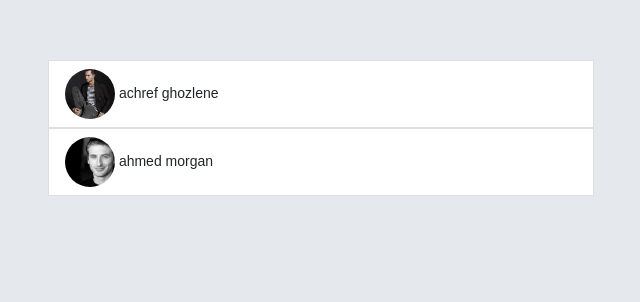
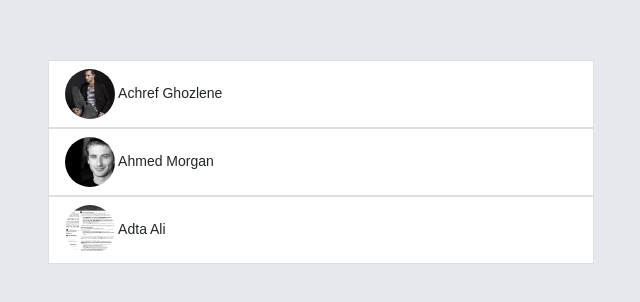
Before and after one commit to ghozlene/angular-course, an Angular app: page / in a window 1280 px wide. Shown: the top 302 px of the page, without its empty margins (34-674 px from the left). Built offline with nearby package versions, Linux system fonts and the light colour scheme.

Commit message:
working with pipes & using custom pipe too

```diff
--- a/src/app/app.module.ts
+++ b/src/app/app.module.ts
@@ -16,6 +16,7 @@ import { StylesComponent } from './directive/styles/styles.component';
 import { ClassComponent } from './directive/class/class.component';
 import { HighlightDirective } from './directive/highlight.directive';
 import { RainbowDirective } from './directive/rainbow.directive';
+import { DefaultPipePipe } from './cvTech/default-pipe.pipe';
 
 @NgModule({
   declarations: [
@@ -32,7 +33,8 @@ import { RainbowDirective } from './directive/rainbow.directive';
     StylesComponent,
     ClassComponent,
     HighlightDirective,
-    RainbowDirective
+    RainbowDirective,
+    DefaultPipePipe
   ],
   imports: [
     BrowserModule, FormsModule
--- a/src/app/cvTech/cv/cv.component.ts
+++ b/src/app/cvTech/cv/cv.component.ts
@@ -15,7 +15,7 @@ export class CvComponent implements OnInit {
     this.personnes = [
       new Personne(1, 'ghozlene', 'achref', 25, 'rotating_card_profile3.png', 54140, 'dev'),
       new Personne(2, 'morgan', 'ahmed', 35, 'rotating_card_profile2.png', 254870, 'designer'),
-
+      new Personne(3, 'ali', 'adta', 35, '', 32568, 'test'),
     ]
 
 
--- /dev/null
+++ b/src/app/cvTech/default-pipe.pipe.ts
@@ -0,0 +1,16 @@
+import { Pipe, PipeTransform } from '@angular/core';
+
+@Pipe({
+  name: 'defaultPipe'
+})
+export class DefaultPipePipe implements PipeTransform {
+
+  transform(value: string, ...args: unknown[]): String {
+
+    if (!value) {
+      return 'cv.jpg';
+    }
+    return value
+  }
+
+}
--- a/src/app/cvTech/detail-cv/detail-cv.component.html
+++ b/src/app/cvTech/detail-cv/detail-cv.component.html
@@ -6,11 +6,11 @@
           <img src="assets/images/rotating_card_thumb2.png">
         </div>
         <div class="user">
-          <img class="img-circle" src="assets/images/{{personne.path}}">
+          <img class="img-circle" src="assets/images/{{personne.path |defaultPipe}}">
         </div>
         <div class="content">
           <div class="main">
-            <h3 class="name">{{personne.firstName}} {{personne.name}}</h3>
+            <h3 class="name">{{personne.firstName | titlecase }} {{personne.name |titlecase}}</h3>
             <p class="profession">{{personne.job}}</p>
 
           </div>
--- a/src/app/cvTech/item-cv/item-cv.component.html
+++ b/src/app/cvTech/item-cv/item-cv.component.html
@@ -1,6 +1,6 @@
 <li class="list-group-item" (click)="selectPerson()">
 
-  <img src="assets/images/{{personne.path}}" alt="{{personne.firstName}}" id="img1">
-  {{personne.firstName}} {{personne.name}}
+  <img src="assets/images/{{personne.path |defaultPipe}}" alt="{{personne.firstName }}" id="img1">
+  {{personne.firstName | titlecase }} {{personne.name | titlecase }}
 
 </li>
```
Also changed, not shown: src/assets/images/cv.jpg (added), 1 other file (tests, documents, lock files or other folders).
